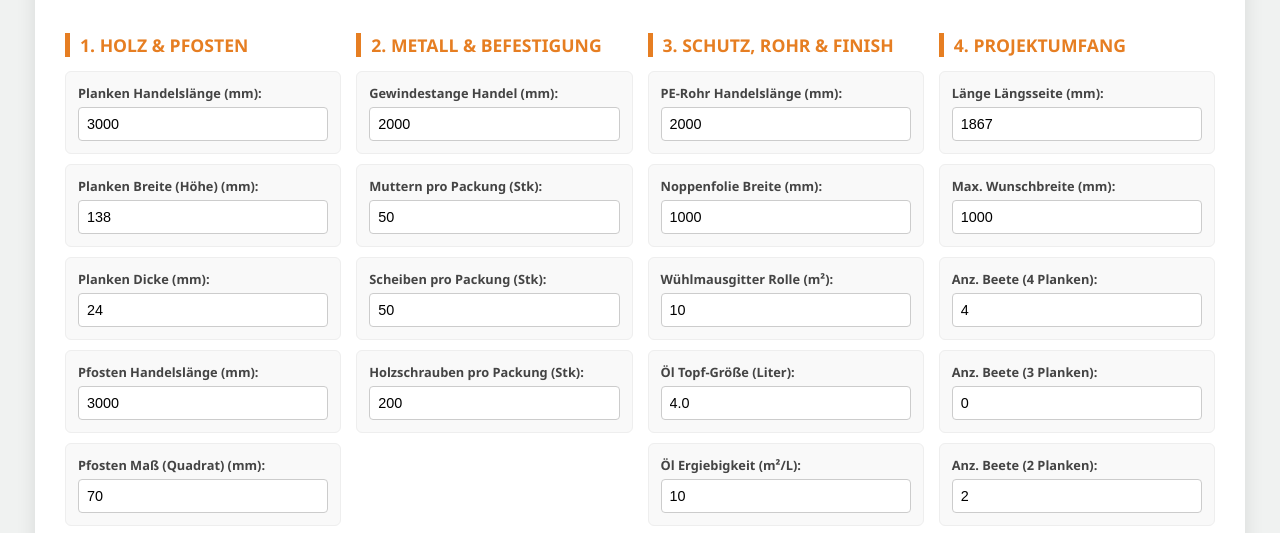
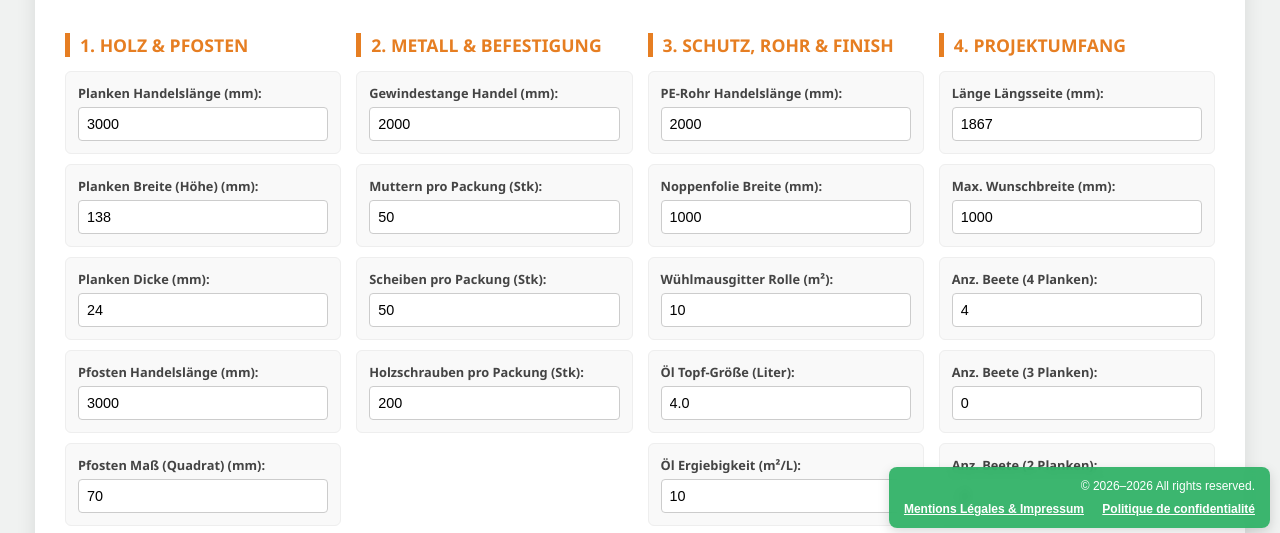
Before and after one commit to Stoellchen/hochbeet, a plain HTML site: page index.html in a window 1280 px wide. Shown: the part 262-795 px from the top of the page. Drawn offline with nearby package versions, Linux system fonts and the light colour scheme.

Commit message:
Update index.html

```diff
--- a/index.html
+++ b/index.html
@@ -493,5 +493,52 @@ function calculate() {
 
 window.onload = init3D;
 </script>
+
+    <script>
+    function injectFooter() {
+        const currentDomain = window.location.hostname.replace('www.', '');
+        const currentYear = new Date().getFullYear();
+
+        const footer = document.createElement('footer');
+        footer.className = 'dynamic-footer';
+
+        // Styling für den Hochbeet-Planer (Grünerer Look passend zum Design)
+        Object.assign(footer.style, {
+            position: 'fixed',
+            bottom: '10px',
+            right: '10px',
+            backgroundColor: 'rgba(39, 174, 96, 0.9)', // Sattes Grün passend zum Button
+            color: '#ffffff',
+            padding: '10px 15px',
+            borderRadius: '8px',
+            fontSize: '12px',
+            fontFamily: 'sans-serif',
+            zIndex: '10000',
+            textAlign: 'right',
+            lineHeight: '1.5',
+            boxShadow: '0 4px 12px rgba(0,0,0,0.15)',
+            backdropFilter: 'blur(5px)'
+        });
+
+        footer.innerHTML = `
+            <div style="margin-bottom: 5px;">&copy; 2026–${currentYear} All rights reserved.</div>
+            <div>
+                <a href="https://legal.${currentDomain}" target="_legal" style="color: #ffffff; text-decoration: underline; font-weight: bold;">Mentions Légales & Impressum</a>
+                <a href="https://legal.${currentDomain}#privacy" target="_legal" style="color: #ffffff; text-decoration: underline; font-weight: bold; margin-left: 15px;">Politique de confidentialité</a>
+            </div>
+        `;
+
+        // Barrierefreiheit
+        footer.setAttribute('role', 'contentinfo');
+        footer.setAttribute('aria-label', 'Informations légales et confidentialité');
+
+        document.body.appendChild(footer);
+    }
+
+    // Den Footer sofort beim Laden ausführen
+    injectFooter();
+    </script>
+
+
 </body>
 </html>
```
